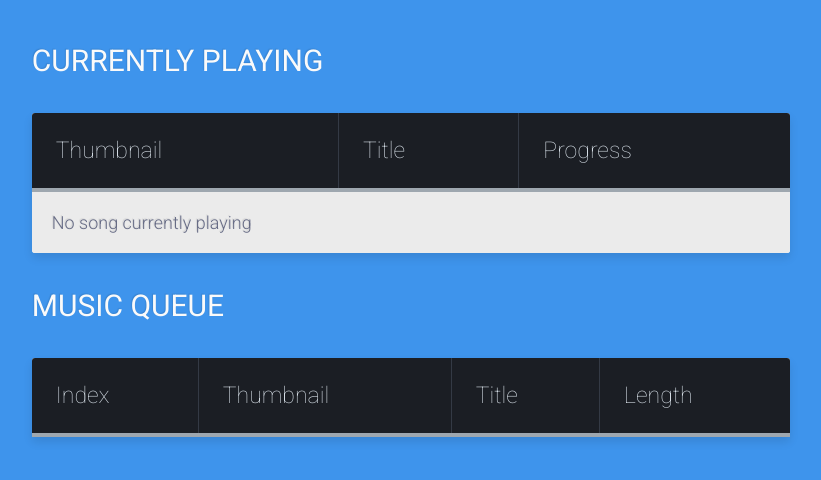
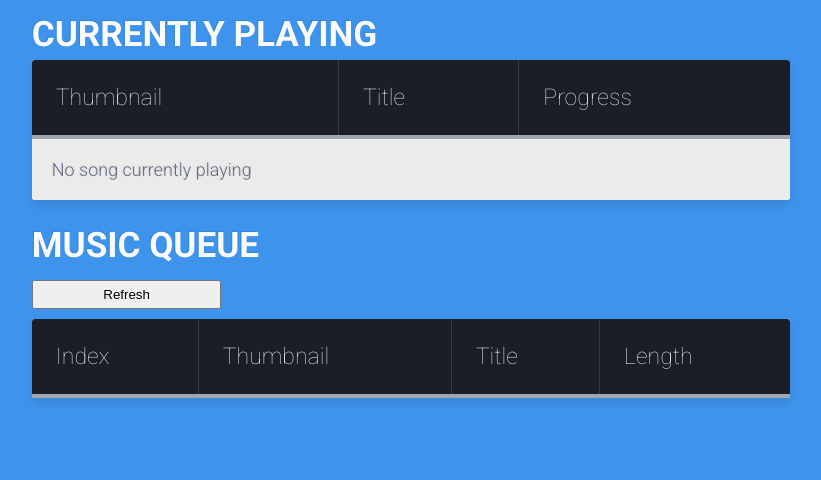
Before and after one commit to AUTplayed/kanabot, a website: page public/music.html in a window 1280 px wide. Shown: the whole page, without its empty margins (229-1050 px from the left). Drawn offline with Linux system fonts and the light colour scheme; no server answers.

Commit message:
improved website flickering

```diff
--- a/public/music.html
+++ b/public/music.html
@@ -26,8 +26,10 @@
         <tbody id="current">
         </tbody>
     </table>
+    </br>
     <div class="table-title">
         <h3>Music Queue</h3>
+        <input type="button" value="Refresh" id="refresh">
     </div>
     <table class="table-fill">
         <thead>
--- a/public/musicscript.js
+++ b/public/musicscript.js
@@ -15,10 +15,10 @@ $(document).ready(function() {
             },3000);
         }
     },1000);
-    setInterval(function(){
+    $("#refresh").click(function() {
         setQueue();
         setCurrent();
-    },10000);
+    });
 });
 
 function setCurrent(){
@@ -46,7 +46,7 @@ function setQueue(){
     $.getJSON("/queue", function(data) {
         data = JSON.parse(data);
         if(data.length < 1)
-            $("#queue").html("<tr><td colspan='3'>No songs in queue</td></tr>");
+            $("#queue").html("<tr><td colspan='4'>No songs in queue</td></tr>");
         data.forEach(function(element){
             $("#queue").append("<tr><td>"+element.index+"</td><td><img src="+element.thumbnail+" alt='no thumbnail available'></td><td><a href='"+element.url+"'>"+element.title+"</a></td><td>"+element.length+"</td></tr>");
         });
--- a/public/musicstyles.css
+++ b/public/musicstyles.css
@@ -8,14 +8,21 @@ body {
   text-rendering: optimizeLegibility;
 }
 
-div.table-title {
-   display: block;
+div.table-title h3{
+  display: block;
   margin: auto;
   padding:5px;
   width: 60%;
 }
 
-.table-title h3 {
+div.table-title input{
+  margin-left: 20%;
+  margin-bottom: 10px;
+  padding:5px;
+  width: 15%;
+}
+
+.table-title {
    color: #fafafa;
    font-size: 30px;
    font-weight: 400;
```
